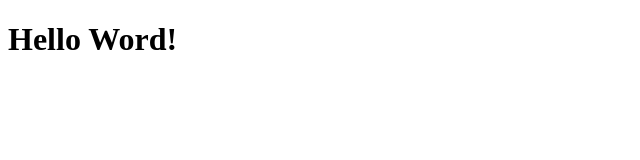
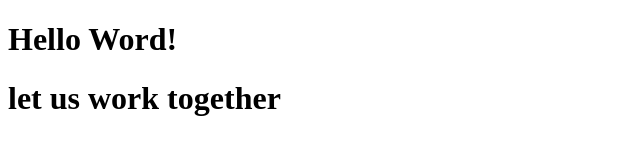
Before and after one commit to aadil8899/MicroverseTrialspart1, a plain HTML site: page index.html in a window 1280 px wide. Shown: the whole page, without its empty margins (0-640 px from the left). Drawn offline with Linux system fonts and the light colour scheme.

Commit message:
modified html code

```diff
--- a/index.html
+++ b/index.html
@@ -8,6 +8,7 @@
 
   <body>
     <h1>Hello Word!</h1>
+    <h1>let us work together</h1>
     <script src="https://cdn.freecodecamp.org/testable-projects-fcc/v1/bundle.js"></script>
 
     <!--
```
